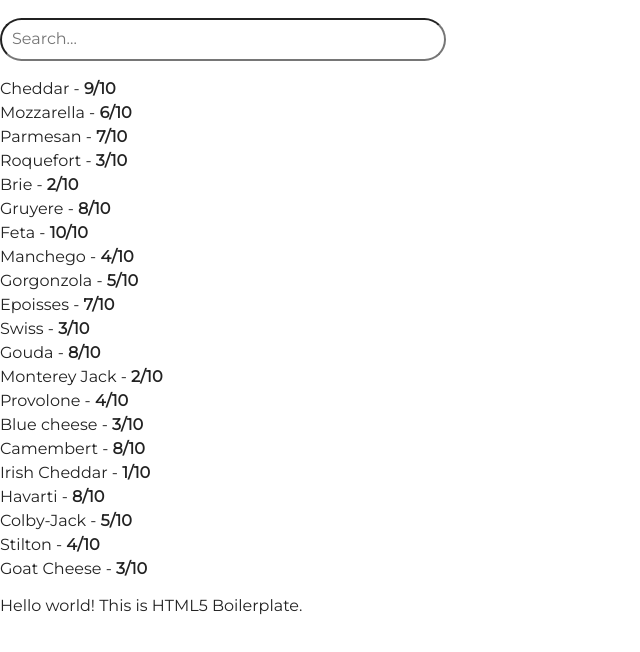
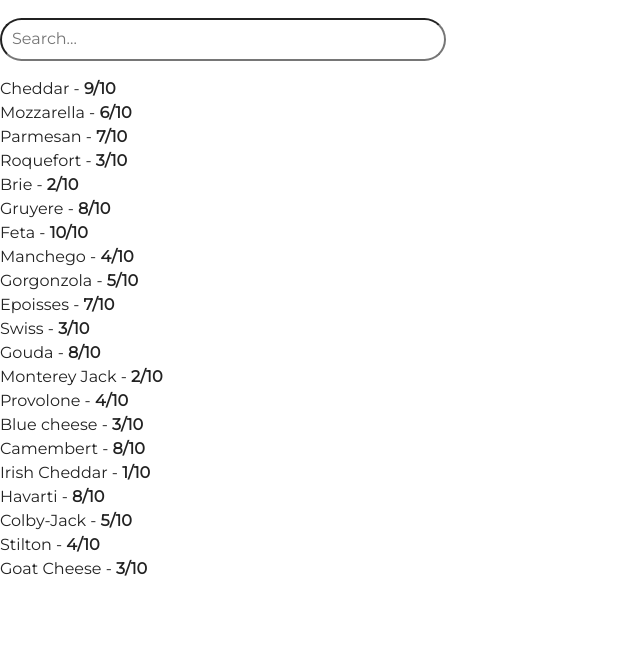
Before and after one commit to jaytabase/jaytabase.github.io, a website built with Parcel: page index.html in a window 1280 px wide. Shown: the part 98-750 px from the top of the page, without its empty margins (0-640 px from the left). Built offline with nearby package versions, Linux system fonts and the light colour scheme.

Commit message:
Update index.html

```diff
--- a/index.html
+++ b/index.html
@@ -137,8 +137,6 @@ Javascript filter() array method
 https://www.w3schools.com/jsref/jsref_filter.asp
 -->
 
-  <!-- Add your site or application content here -->
-  <p>Hello world! This is HTML5 Boilerplate.</p>
   <script src="js/vendor/modernizr-3.11.2.min.js"></script>
   <script src="js/plugins.js"></script>
   <script src="js/main.js"></script>
```
